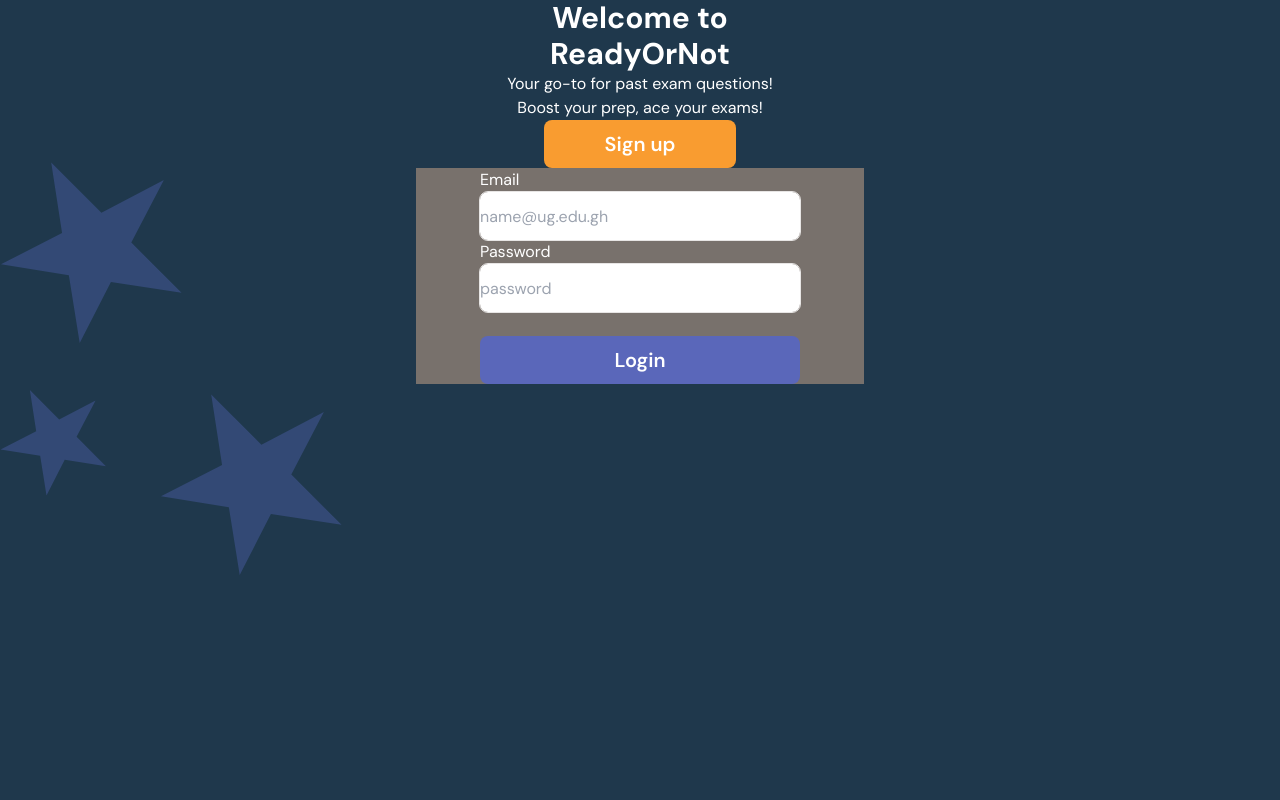
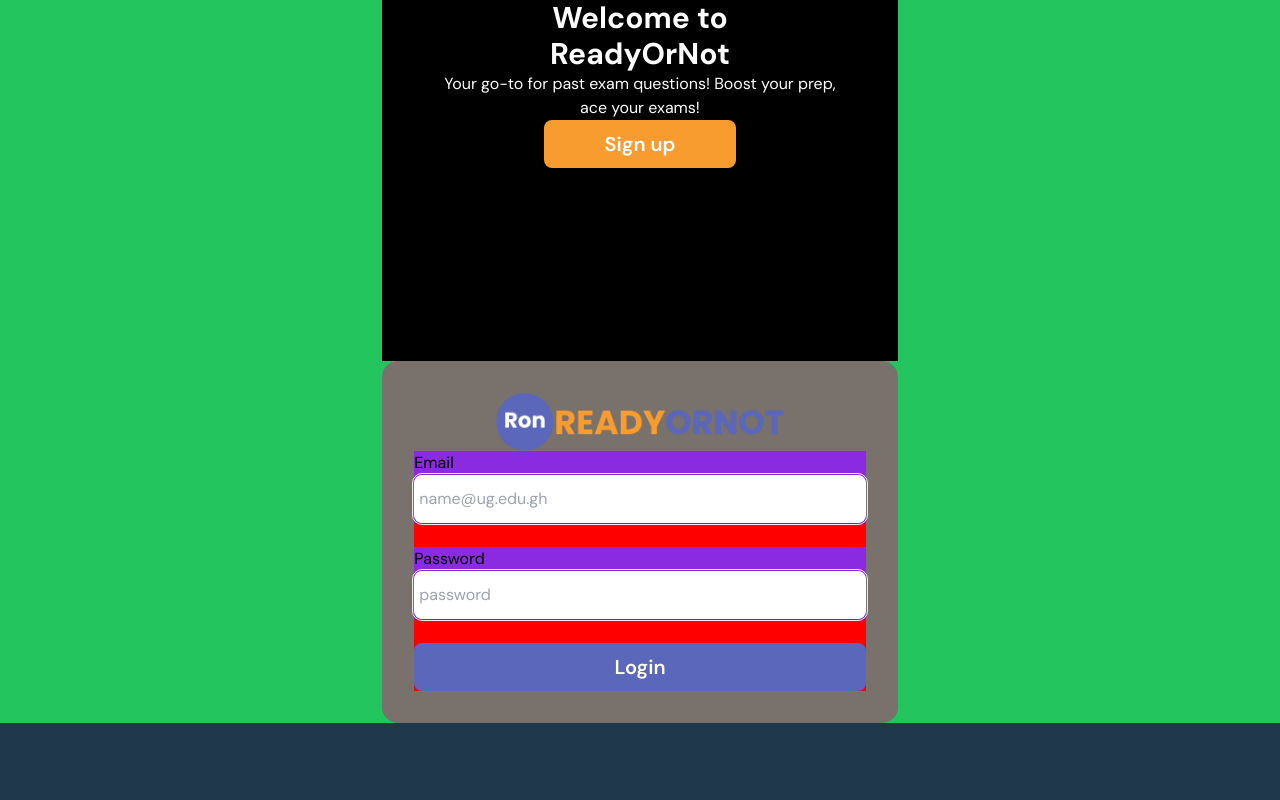
Before and after one commit to wisac/ready-or-not, a Vue app in the folder frontend/: page / in a window 1280 px wide. Shown: the top 800 px of the page. Built offline with nearby package versions, Linux system fonts and the light colour scheme.

Commit message:
refactor: separate form component from login view

```diff
--- a/frontend/src/assets/main.css
+++ b/frontend/src/assets/main.css
@@ -9,6 +9,9 @@
 :root{
    --dark-black: #1F384C;
    --dd: #6370c5;
+   --white-1: #F5F5F5;
+   --grey-text-1: #B3B3B3;
+   --grey-outline: #EBEBEB;
 
 }
 
--- a/frontend/src/components/LoginForm.vue
+++ b/frontend/src/components/LoginForm.vue
@@ -0,0 +1,88 @@
+<script setup>
+import {
+   ref
+} from "vue";
+
+const form = ref({
+   email: "",
+   password: "",
+});
+
+</script>
+
+
+<template>
+<div class="login-container flex flex-col p-8 rounded-2xl  justify-center items-center bg-stone-500" >
+   <img class="w-72" src="../assets/logo.png" alt="">
+
+            <form
+               action="/home"
+               method="post"
+
+            >
+               <div class="form-group">
+                  <label for="email">Email</label>
+                  <input
+                     v-model="form.email"
+                     type="email"
+                     name="email"
+                     id="email"
+                     placeholder="name@ug.edu.gh"
+                     class="focus:outline-none focus:ring-2 focus:ring-primary-dark focus:border-transparent"
+                  />
+               </div>
+               <div class="form-group">
+                  <label for="password">Password</label>
+                  <input
+                     v-model="form.password"
+                     type="password"
+                     name="password"
+                     id="password"
+                     placeholder="password"
+                     class="focus:outline-none focus:ring-2 focus:ring-primary-dark focus:border-transparent"
+                  />
+               </div>
+               <button
+                  type="submit"
+                  class="w-full rounded-lg h-12 text-xl font-semibold hover:bg-primary-hov bg-primary-dark text-white transition-colors block mx-auto"
+               >
+                  Login
+               </button>
+            </form>
+         </div>
+</template>
+
+
+<style>
+.form-group {
+   width: 100%;
+   background-color: blueviolet;
+   margin-bottom: 1.5rem;
+}
+
+
+input[type="email"],[type="password"] {
+   border-radius: 8px;
+   padding: 5px;
+   outline: solid 1px var(--grey-outline);
+   outline-offset: 1px;
+   display: block;
+   width: 100%;
+   height: 3rem;
+}
+
+
+form{
+   /* background-color: var(--white-1); */
+   background-color: red;
+   display: flex;
+   justify-content: center;
+   align-items: center;
+   flex-direction: column;
+   width: 100%;
+
+
+}
+
+
+</style>
--- a/frontend/src/components/Welcome.vue
+++ b/frontend/src/components/Welcome.vue
@@ -0,0 +1,10 @@
+
+<template>
+   <div class="z-10 flex-col flex text-center justify-center items-center">
+      <h1 class="text-3xl font-bold text-white w-80">Welcome to ReadyOrNot</h1>
+      <p class="text-white w-4/5">
+         Your go-to for past exam questions! Boost your prep, ace your
+         exams!
+      </p>
+   </div>
+</template>
--- a/frontend/src/router/index.js
+++ b/frontend/src/router/index.js
@@ -21,4 +21,14 @@ const router = createRouter({
    routes,
 });
 
+//set background color for login and signup pages
+router.beforeEach((to, from, next) => {
+   if (to.name === "Login" || to.name === "Signup") {
+      document.body.style.backgroundColor = "#1F384C"; //dark-bg
+   }
+   else {
+      document.body.style.backgroundColor = ""; //white
+   }
+   next();
+});
 export default router;
--- a/frontend/src/views/Login.vue
+++ b/frontend/src/views/Login.vue
@@ -1,30 +1,25 @@
 <script setup>
 import { useRouter } from "vue-router";
-import { ref } from "vue";
-
-const form = ref({
-   email: "",
-   password: "",
-});
+import { ref, onMounted, onBeforeUnmount } from "vue";
+import Welcome from "../components/Welcome.vue";
+import LoginForm from "../components/LoginForm.vue";
 
 const router = useRouter();
 const goToSignup = () => router.push("/signup");
+
+onMounted(() => {
+   //when mounted
+});
+onBeforeUnmount(() => {
+   //before mounting
+});
 </script>
 
 <template>
-   <main class="w-screen">
-      <div class="grid justify-center items-center w-full">
-         <div
-            class="z-10 flex-col flex text-center justify-center items-center"
-         >
-            <h1 class="text-3xl font-bold text-white w-80">
-               Welcome to ReadyOrNot
-            </h1>
-            <p class="text-white">
-               Your go-to for past exam questions!<br />Boost your prep, ace
-               your exams!
-            </p>
-         </div>
+   <div class="main w-screen flex justify-center bg-red-500">
+      <div class="grid grid-rows-2 justify-center bg-green-500 w-full">
+         <div class=" greeting bg-black">
+            <Welcome />
             <div class="text-center">
                <button
                   @click="goToSignup"
@@ -33,44 +28,10 @@ const goToSignup = () => router.push("/signup");
                   Sign up
                </button>
             </div>
-         <div class="bg-stone-500 w-100">
-            <form
-               action="/home"
-               method="post"
-               class="flex flex-col justify-center items-center w-full"
-            >
-               <div>
-                  <label for="email">Email</label>
-                  <input
-                     v-model="form.email"
-                     type="email"
-                     name="email"
-                     id="email"
-                     placeholder="name@ug.edu.gh"
-                     class="w-80 h-12 outline-stone-200 outline outline-1 focus:outline-none focus:ring-2 focus:ring-primary-dark focus:border-transparent block rounded-lg"
-                  />
          </div>
-               <div>
-                  <label for="password">Password</label>
-                  <input
-                     v-model="form.password"
-                     type="password"
-                     name="password"
-                     id="password"
-                     placeholder="password"
-                     class="w-80 h-12 outline-stone-200 outline outline-1 focus:outline-none focus:ring-2 focus:ring-primary-dark focus:border-transparent block rounded-lg"
-                  /><br />
+         <LoginForm class="" />
       </div>
-               <button
-                  type="submit"
-                  class="w-80 rounded-lg h-12 text-xl font-semibold hover:bg-primary-hov bg-primary-dark text-white transition-colors block mx-auto"
-               >
-                  Login
-               </button>
-            </form>
-         </div>
-      </div>
-      <div class="absolute">
+      <!-- <div class="absolute">
          <div class="star w-48 h-48 bottom-10"></div>
          <div class="star w-48 h-48 translate-x-96 translate-y-48"></div>
          <div class="star w-48 h-48 bottom-5 right-10"></div>
@@ -79,8 +40,8 @@ const goToSignup = () => router.push("/signup");
          <div class="star w-28 h-28"></div>
          <div class="star w-56 h-56 right-10"></div>
          <div class="star w-36 h-36 right-1/3 bottom-1/2"></div>
+      </div> -->
    </div>
-   </main>
 </template>
 
 <style scoped>
```
Also changed, not shown: frontend/src/assets/logo.png (added). Lines whose indentation alone changed are shown as unchanged.
